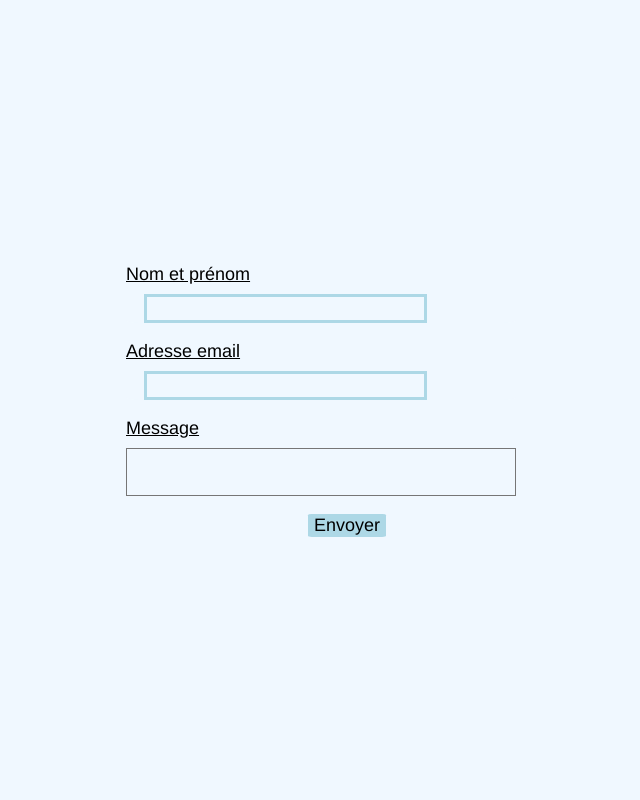
After one commit to Ultim4tum/Test_Makeo, a PHP site: page /vues/vue.php in a window 1280 px wide. The commit adds this page. Shown: the whole page, without its empty margins (384-1024 px from the left). Run offline with PHP 8.4, Linux system fonts and the light colour scheme.

Commit message:
Add files via upload

```diff
--- a/style.css
+++ b/style.css
@@ -1,12 +1,12 @@
 * {
   font-size: large;
   background-color: aliceblue;
-    font-family:'Franklin Gothic Medium', 'Arial Narrow', Arial, sans-serif;
+  font-family: "Franklin Gothic Medium", "Arial Narrow", Arial, sans-serif;
 }
 
 /* PAGE HTML */
 
-.container{
+.container {
   display: flex;
   flex-direction: column;
   height: 98vh;
@@ -14,13 +14,15 @@
   align-items: center;
 }
 
-form{
+form {
   display: flex;
   flex-direction: column;
   gap: 1em;
 }
 
-.name, .mail, .msg{
+.name,
+.mail,
+.msg {
   display: flex;
   flex-direction: column;
   border-radius: 5%;
@@ -28,40 +30,42 @@ form{
   width: 150%;
 }
 
-.name input, .mail input{
+.name input,
+.mail input {
   width: 70%;
 }
 
-.msg input{
+.msg input {
   height: 15vh;
 }
 
-input{
+.msg .long-txt {
+  resize: none;
+}
+
+input {
   border: lightblue solid;
   margin-left: 1em;
 }
 
-span{
+span {
   text-decoration: underline;
 }
 
-.submit-button{
+.submit-button {
   display: flex;
   justify-content: end;
 }
 
-button{
+button {
   border: none;
   background-color: lightblue;
   border-radius: 5%;
 }
 
-
-
-
 /* PAGE PHP */
 
-.tab{
+.tab {
   display: flex;
   flex-direction: column;
   justify-content: center;
@@ -69,17 +73,17 @@ button{
   width: 100vw;
 }
 
-.tab table{
+.tab table {
   display: flex;
   flex-direction: column;
 }
 
-.tab table tr{
+.tab table tr {
   display: flex;
   flex-direction: row;
 }
 
-.tab table tr td{
+.tab table tr td {
   height: 2em;
   border: solid lightblue 3px;
   width: 10vw;
@@ -88,3 +92,10 @@ button{
   justify-content: center;
   align-items: center;
 }
+
+/* Page index */
+
+.container-body {
+  display: flex;
+  flex-direction: row;
+}
--- /dev/null
+++ b/vues/vue.php
@@ -0,0 +1,31 @@
+<!DOCTYPE html>
+<html>
+<head>
+    <title>Test Makeo</title>
+    <link rel="stylesheet" href="../style.css">
+    <meta charset="UTF-8">
+    <meta name="viewport" content="width=device-width, initial-scale=1.0">
+</head>
+
+<body>
+    <div class="container">
+        <form action="controller.php" method="post">
+            <div class="name">
+                <span>Nom et prénom</span>
+                <input type="text" class="short-txt" name="name" required/>
+            </div>
+            <div class="mail">
+                <span>Adresse email</span>
+                <input type="email" class="short-txt" name="mail" required/>
+            </div>
+            <div class="msg">
+                <span>Message</span>
+                <textarea class="long-txt" name="message"></textarea>
+            </div>
+            <div class="submit-button">
+                <button type="submit">Envoyer</button>
+            </div>
+        </form>
+    </div>
+</body>
+</html>
```
Also changed, not shown: controleurs/controller.php (added, +18 -0 lines), index.php (added, +17 -0 lines), modele/class.pdoMakeo.inc.php (added, +31 -0 lines), vues/v_tableau.php (added, +30 -0 lines). Lines whose indentation alone changed are shown as unchanged.
